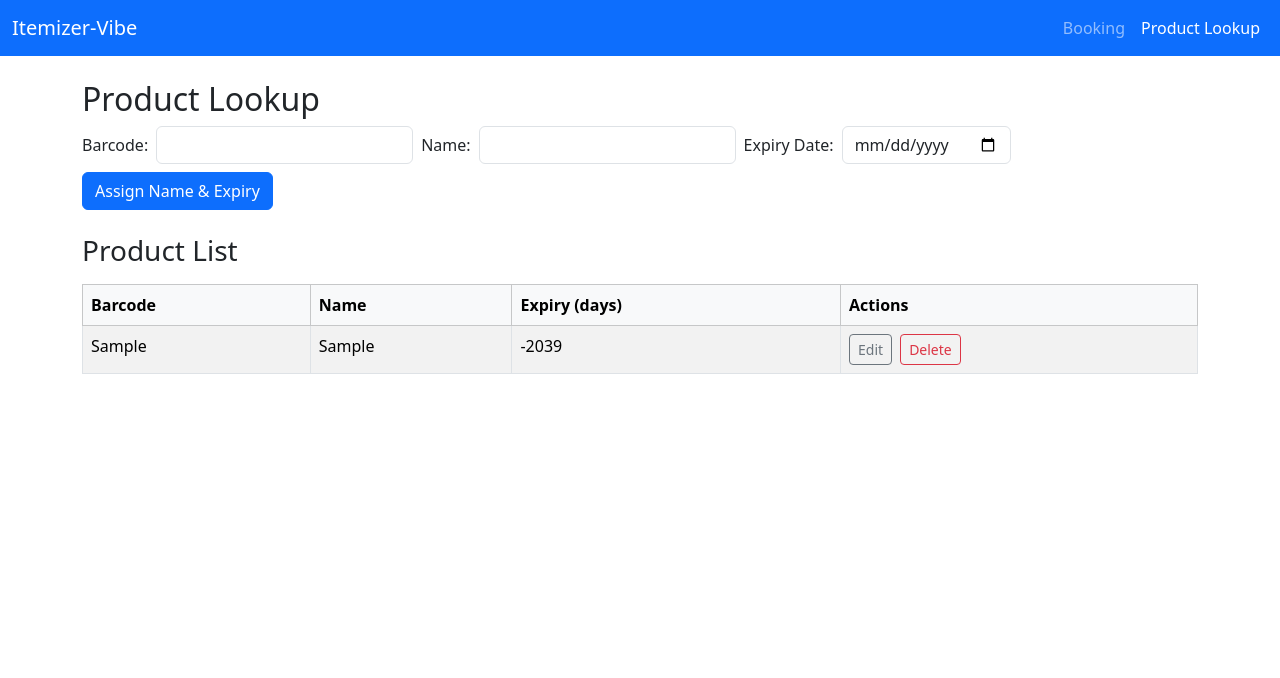
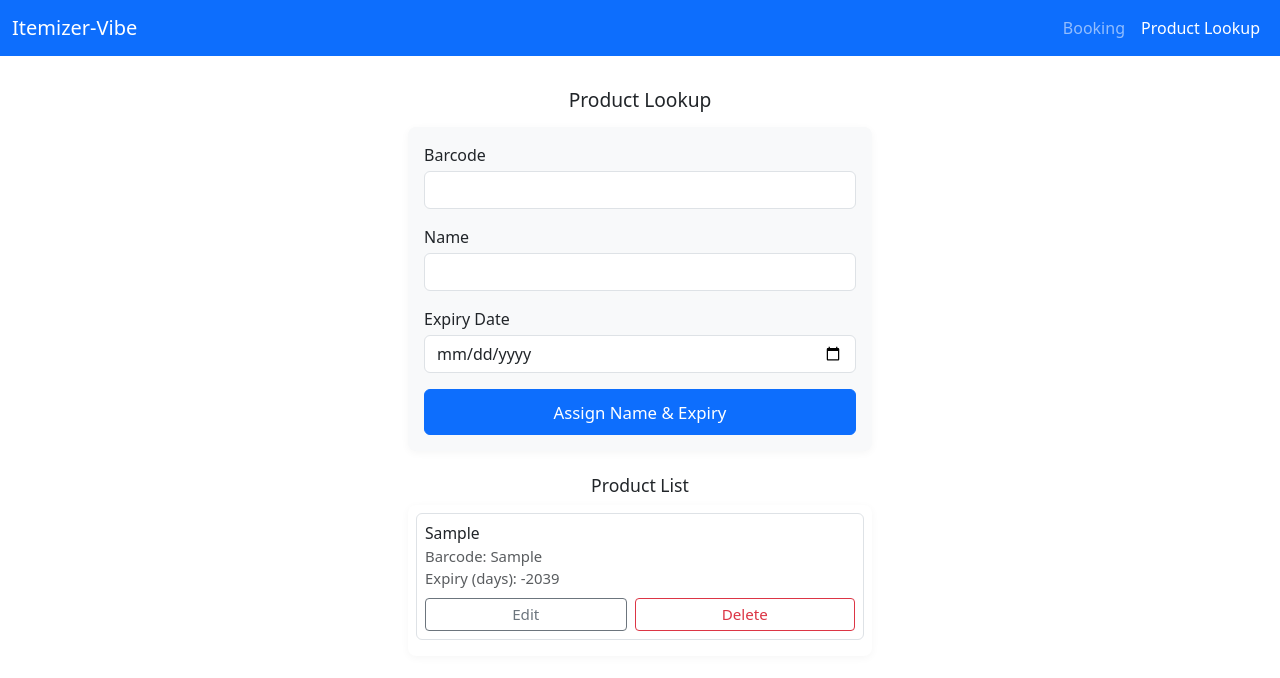
Before and after one commit to iangorse/itemizer-vibe, a React (Vite) app: page /lookup in a window 1280 px wide. Both pictures are taken after typing "Sample", "Sample", "2020-01-15" into the empty fields and a click on the button "Assign Name & Expiry". Shown: the top 678 px of the page. Built offline with nearby package versions, Linux system fonts and the light colour scheme.

Commit message:
Enhance ProductLookupPage: improve layout and styling for better user experience

```diff
--- a/src/components/ProductLookupPage.jsx
+++ b/src/components/ProductLookupPage.jsx
@@ -49,71 +49,67 @@ function ProductLookupPage({
   };
 
   return (
-    <>
-      <h2>Product Lookup</h2>
-      <form onSubmit={handleLookupSubmit} className="row g-2 align-items-center mb-4">
-        <div className="col-auto">
-          <label className="form-label mb-0">Barcode:</label>
-        </div>
-        <div className="col-auto">
+    <div className="container-fluid px-2 py-2" style={{ maxWidth: 480, margin: '0 auto' }}>
+      <h2 className="mb-3 text-center" style={{ fontSize: '1.2rem' }}>Product Lookup</h2>
+      <form onSubmit={handleLookupSubmit} className="mb-4" style={{ background: '#f8f9fa', borderRadius: 8, padding: '1rem', boxShadow: '0 2px 8px rgba(0,0,0,0.04)' }}>
+        <div className="mb-3">
+          <label className="form-label mb-1" htmlFor="lookup-barcode">Barcode</label>
           <input
+            id="lookup-barcode"
             type="text"
             value={lookupBarcode}
             onChange={e => setLookupBarcode(e.target.value)}
             className="form-control"
+            style={{ fontSize: '1rem' }}
+            autoComplete="off"
           />
         </div>
-        <div className="col-auto">
-          <label className="form-label mb-0">Name:</label>
-        </div>
-        <div className="col-auto">
+        <div className="mb-3">
+          <label className="form-label mb-1" htmlFor="lookup-name">Name</label>
           <input
+            id="lookup-name"
             type="text"
             value={lookupName}
             onChange={e => setLookupName(e.target.value)}
             className="form-control"
+            style={{ fontSize: '1rem' }}
+            autoComplete="off"
           />
         </div>
-        <div className="col-auto">
-          <label className="form-label mb-0">Expiry Date:</label>
-        </div>
-        <div className="col-auto">
+        <div className="mb-3">
+          <label className="form-label mb-1" htmlFor="lookup-expiry">Expiry Date</label>
           <input
+            id="lookup-expiry"
             type="date"
             value={lookupExpiry}
             onChange={handleLookupExpiryChange}
             className="form-control"
+            style={{ fontSize: '1rem' }}
           />
         </div>
-        <div className="col-auto">
-          <button type="submit" className="btn btn-primary">Assign Name & Expiry</button>
-        </div>
+        <button type="submit" className="btn btn-primary w-100" style={{ fontSize: '1.05rem', padding: '0.6rem 0' }}>Assign Name & Expiry</button>
       </form>
-      <h3>Product List</h3>
-      <table className="table table-bordered table-striped mt-3">
-        <thead className="table-light">
-          <tr>
-            <th>Barcode</th>
-            <th>Name</th>
-            <th>Expiry (days)</th>
-            <th>Actions</th>
-          </tr>
-        </thead>
-        <tbody>
-          {Object.entries(productLookup).map(([barcode, info]) => (
-            <tr key={barcode}>
-              <td>{barcode}</td>
-              <td>{info.name}</td>
-              <td>{info.expiryDays}</td>
-              <td>
-                <button className="btn btn-outline-secondary btn-sm me-2" onClick={() => handleEdit(barcode)}>Edit</button>
-                <button className="btn btn-outline-danger btn-sm" onClick={() => handleDelete(barcode)}>Delete</button>
-              </td>
-            </tr>
-          ))}
-        </tbody>
-      </table>
-    </>
+      <h3 className="mb-2 text-center" style={{ fontSize: '1.1rem' }}>Product List</h3>
+      <div style={{ background: '#fff', borderRadius: 8, boxShadow: '0 2px 8px rgba(0,0,0,0.04)', padding: '0.5rem' }}>
+        {Object.entries(productLookup).length === 0 ? (
+          <div className="text-center text-muted py-3">No products added yet.</div>
+        ) : (
+          <ul className="list-group" style={{ fontSize: '0.98rem' }}>
+            {Object.entries(productLookup).map(([barcode, info]) => (
+              <li key={barcode} className="list-group-item d-flex flex-column align-items-start py-2 px-2 mb-2" style={{ borderRadius: 6 }}>
+                <div style={{ wordBreak: 'break-word', fontWeight: 500 }}>{info.name || '-'}</div>
+                <div className="text-muted" style={{ fontSize: '0.95em', wordBreak: 'break-word' }}>Barcode: {barcode}</div>
+                <div className="text-muted" style={{ fontSize: '0.95em' }}>Expiry (days): {info.expiryDays || '-'}</div>
+                <div className="d-flex gap-2 mt-2 w-100">
+                  <button className="btn btn-outline-secondary btn-sm flex-fill" style={{ minWidth: 0, fontSize: '0.97em' }} onClick={() => handleEdit(barcode)}>Edit</button>
+                  <button className="btn btn-outline-danger btn-sm flex-fill" style={{ minWidth: 0, fontSize: '0.97em' }} onClick={() => handleDelete(barcode)}>Delete</button>
+                </div>
+              </li>
+            ))}
+          </ul>
+        )}
+      </div>
+    </div>
   );
 }
 
```
